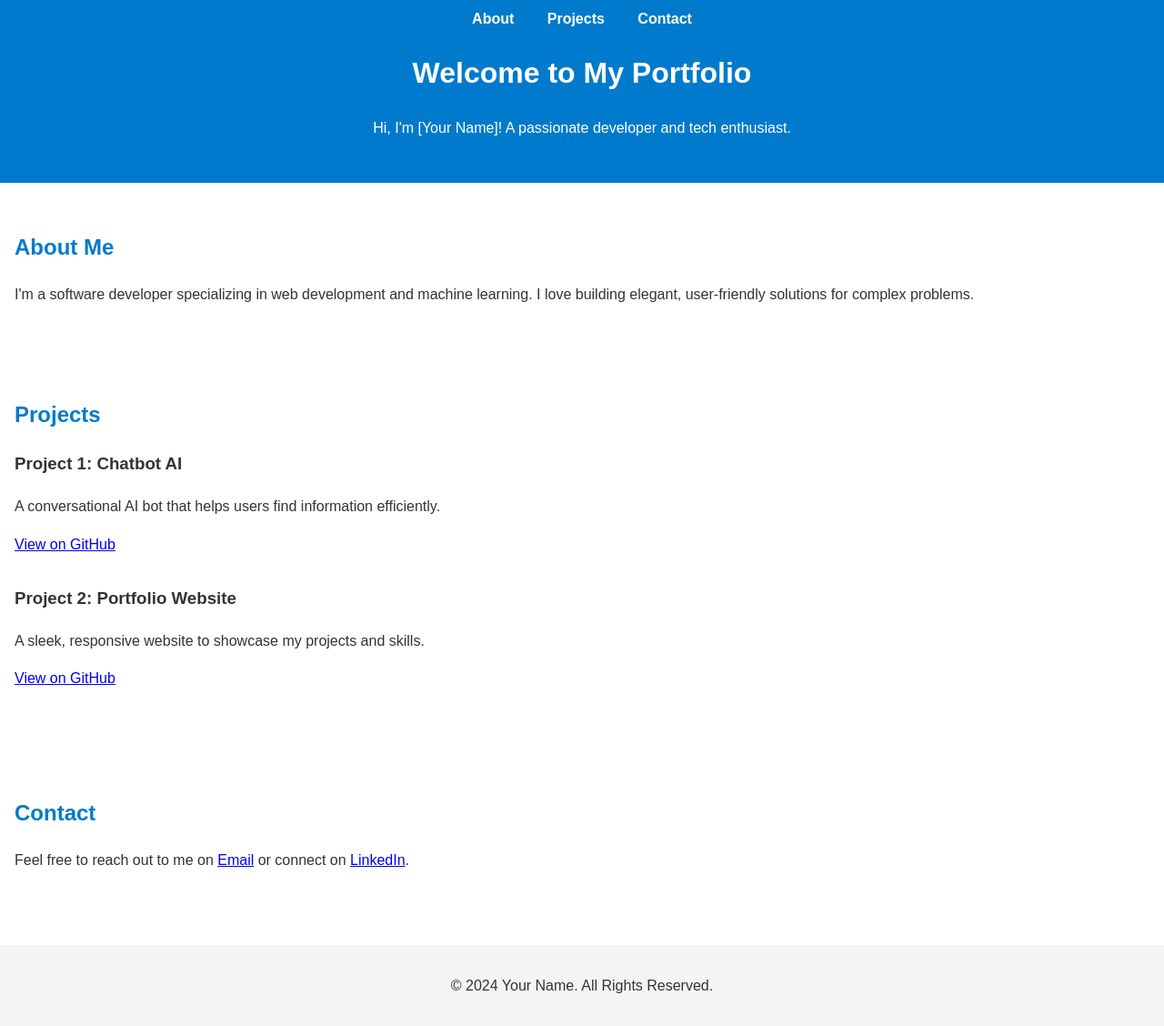
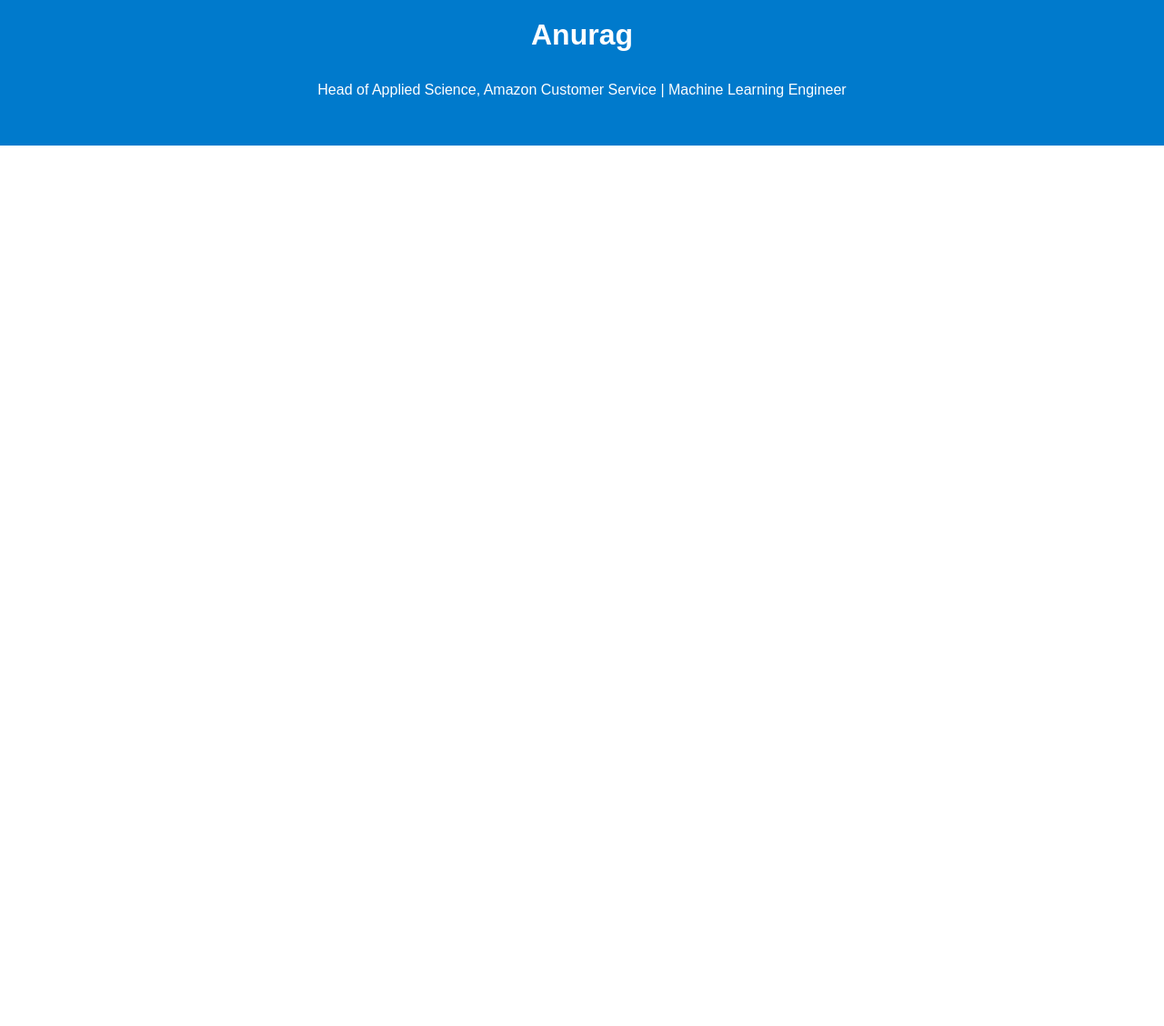
Before and after one commit to anurag-umich/anurag-beniwal, a plain HTML site: page index.html in a window 1280 px wide. Shown: the part 40-1168 px from the top of the page at 91% size. After the commit the page ends 800 px from the top, so only its background shows below. Drawn offline with Linux system fonts and the light colour scheme.

Commit message:
Update index.html

```diff
--- a/index.html
+++ b/index.html
@@ -3,52 +3,19 @@
 <head>
     <meta charset="UTF-8">
     <meta name="viewport" content="width=device-width, initial-scale=1.0">
-    <title>My Portfolio</title>
+    <title>Anurag's Portfolio</title>
     <link rel="stylesheet" href="style.css">
+    <script src="script.js" defer></script>
 </head>
 <body>
     <header>
-        <nav>
-            <ul>
-                <li><a href="#about">About</a></li>
-                <li><a href="#projects">Projects</a></li>
-                <li><a href="#contact">Contact</a></li>
-            </ul>
-        </nav>
-        <h1>Welcome to My Portfolio</h1>
-        <p>Hi, I'm [Your Name]! A passionate developer and tech enthusiast.</p>
+        <div class="container">
+            <h1>Anurag</h1>
+            <p>Head of Applied Science, Amazon Customer Service | Machine Learning Engineer</p>
+        </div>
     </header>
 
-    <section id="about">
-        <h2>About Me</h2>
-        <p>
-            I'm a software developer specializing in web development and machine learning.
-            I love building elegant, user-friendly solutions for complex problems.
-        </p>
-    </section>
-
-    <section id="projects">
-        <h2>Projects</h2>
-        <div class="project">
-            <h3>Project 1: Chatbot AI</h3>
-            <p>A conversational AI bot that helps users find information efficiently.</p>
-            <a href="https://github.com/yourusername/project1" target="_blank">View on GitHub</a>
-        </div>
-        <div class="project">
-            <h3>Project 2: Portfolio Website</h3>
-            <p>A sleek, responsive website to showcase my projects and skills.</p>
-            <a href="https://github.com/yourusername/project2" target="_blank">View on GitHub</a>
-        </div>
-    </section>
-
-    <section id="contact">
-        <h2>Contact</h2>
-        <p>Feel free to reach out to me on <a href="mailto:yourname@example.com">Email</a> or connect on
-        <a href="https://www.linkedin.com/in/yourprofile" target="_blank">LinkedIn</a>.</p>
-    </section>
-
-    <footer>
-        <p>&copy; 2024 Your Name. All Rights Reserved.</p>
-    </footer>
-</body>
-</html>
+    <nav>
+        <ul>
+            <li><a href="#about">About</a></li>
+            <li><a href="#
```
